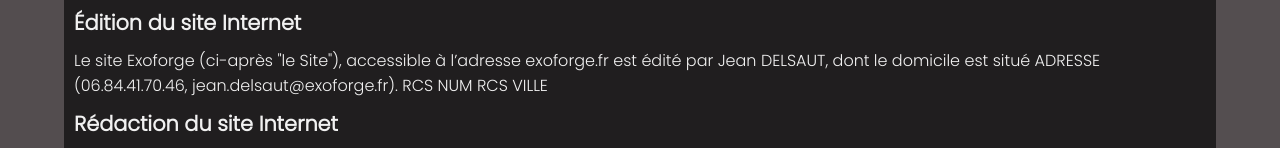
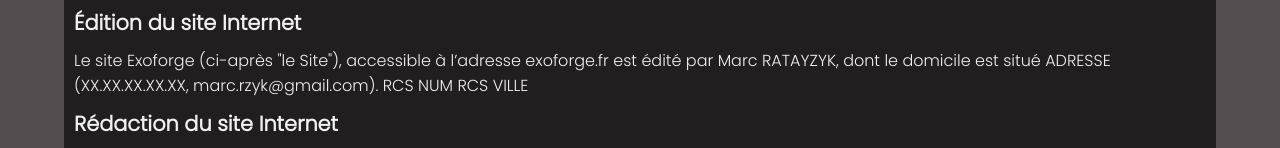
Before and after one commit to MarcRatayzyk/exoforgee, a plain HTML site: page mentions .html in a window 1280 px wide. Shown: the part 199-347 px from the top of the page. Drawn offline with Linux system fonts and the light colour scheme.

Commit message:
Update mentions .html

```diff
--- a/mentions .html
+++ b/mentions .html
@@ -23,7 +23,7 @@
         <article>
             <h1>Mentions légales</h1>
             <h2>Édition du site Internet</h2>
-            <p>Le site Exoforge (ci-après "le Site"), accessible à l’adresse exoforge.fr est édité par Jean DELSAUT, dont le domicile est situé ADRESSE (06.84.41.70.46, jean.delsaut@exoforge.fr).
+            <p>Le site Exoforge (ci-après "le Site"), accessible à l’adresse exoforge.fr est édité par Marc RATAYZYK, dont le domicile est situé ADRESSE (XX.XX.XX.XX.XX, marc.rzyk@gmail.com).
                 RCS NUM RCS VILLE</p>
             <h2>Rédaction du site Internet</h2>
             <p>Directeur de la publication : JEAN DELSAUT
```
